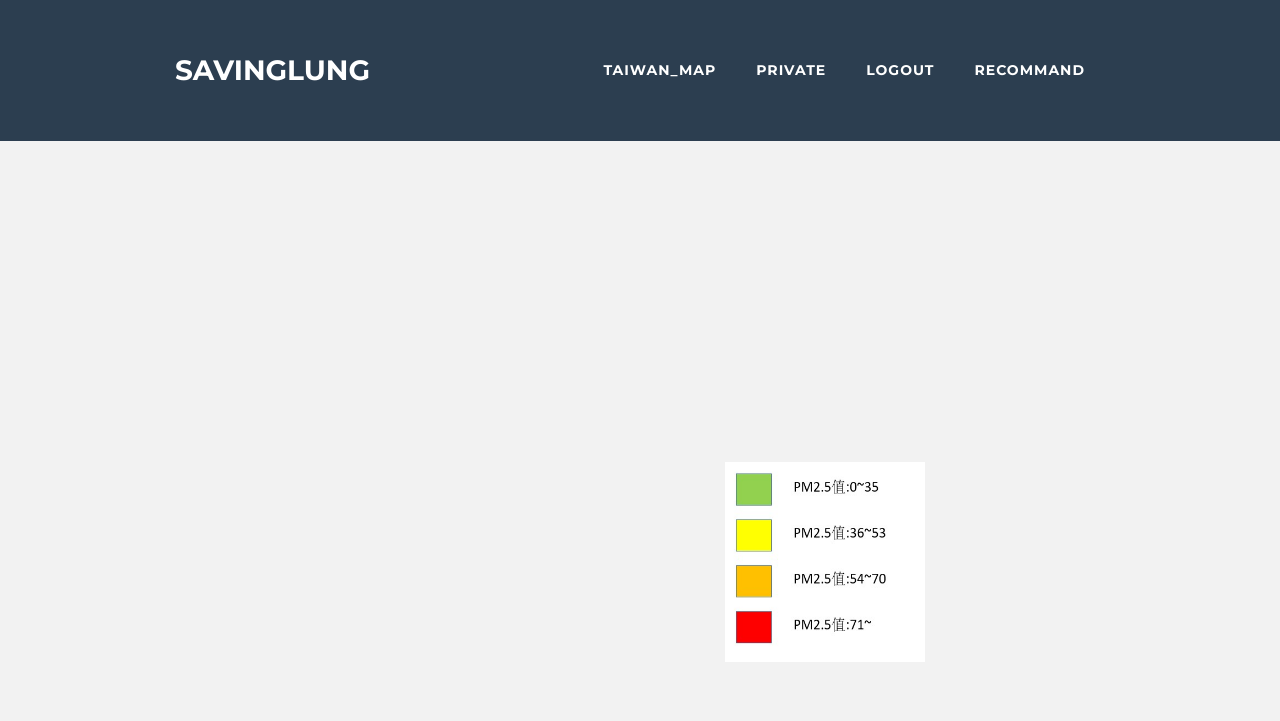
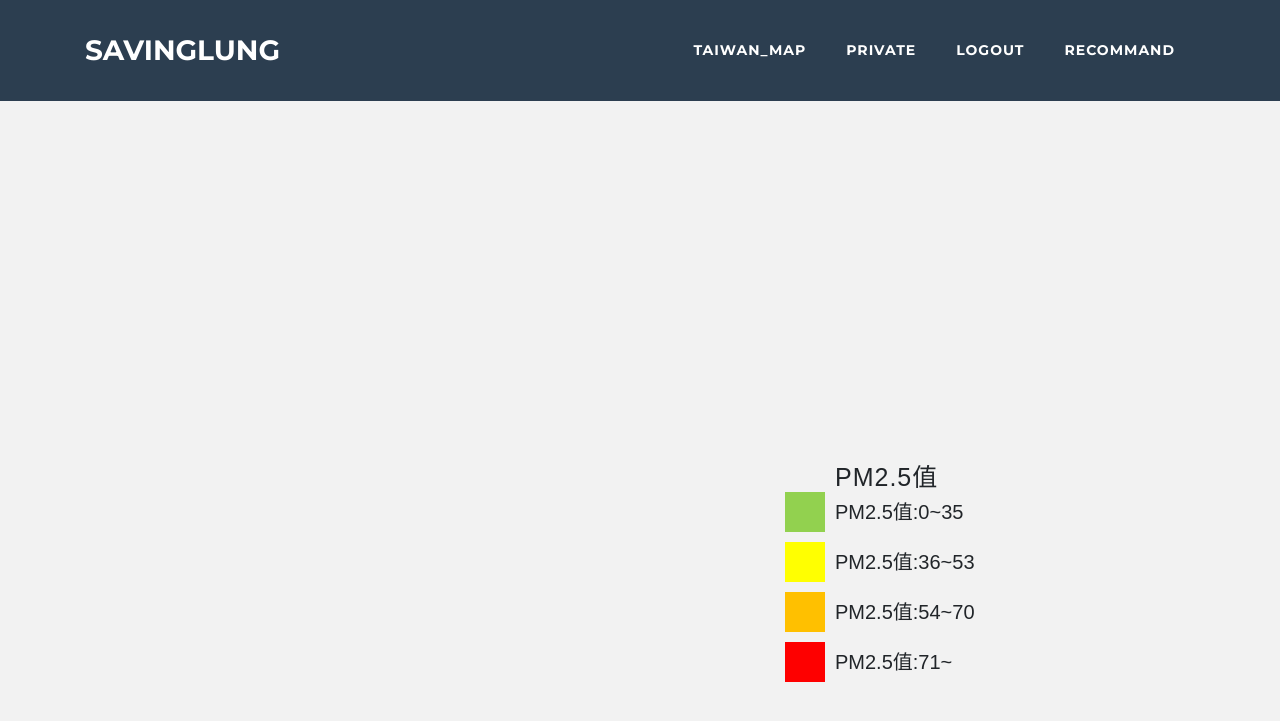
Before and after one commit to thomashuang2017/Flask_PM25, a Flask app: page /map_view in a window 1280 px wide. Shown: the top 721 px of the page. Run offline with Flask 2, Linux system fonts and the light colour scheme; the visitor is signed in with stand-in values (Sample User, id 1); data that the repository does not hold is empty; some libraries are stand-ins or nearby versions.

Commit message:
排版修改

```diff
--- a/templates/exInfo.html
+++ b/templates/exInfo.html
@@ -170,7 +170,7 @@
 
    // 展覽切割
 	 var data = JSON.parse('{{ exinfo | tojson|safe}}');
-	  document.write('<h3>{{county}} 現在的PM2.5是{{pm}}</h3>')
+	  document.write('<br></br><h3>{{county}} 現在的PM2.5是{{pm}}</h3>')
 		document.write('<div id="flot-placeholder"></div>')
     document.write('<h3>{{county}} 展覽活動</h3>')
 	  document.write('<table class="TB_COLLAPSE"><thead><tr><th>書籤</th><th>活動</th><th>地址</th><th>地點</th><th>結束時間</th></tr></thead>')
--- a/templates/includes/_messages.html
+++ b/templates/includes/_messages.html
@@ -1,15 +1,15 @@
 {% with messages = get_flashed_messages(with_categories=true) %}
   {% if messages %}
     {% for category, message in messages %}
-      <div class="alert alert-{{ category }}">{{ message }}</div>
+      <div class="alert alert-{{ category }}" style="margin-top: 75px">{{ message }}</div>
     {% endfor %}
   {% endif %}
 {% endwith %}
 
 {% if error %}
-  <div class="alert alert-danger">{{error}}</div>
+  <div class="alert alert-danger" style="margin-top: 75px">{{error}}</div>
 {% endif %}
 
 {% if msg %}
-  <div class="alert alert-success">{{msg}}</div>
+  <div class="alert alert-success" style="margin-top: 150px">{{msg}}</div>
 {% endif %}
--- a/templates/taiwan_map.html
+++ b/templates/taiwan_map.html
@@ -11,7 +11,7 @@
   	<meta name="author" content="">
 	<title>Taiwan Air Quality</title>
  	<link rel="Shortcut Icon" type="image/x-icon" href = "static/icon1.png">
-	<link rel="stylesheet" href = "https://stackpath.bootstrapcdn.com/bootstrap/4.1.3/css/bootstrap.min.css">
+	<!-- <link rel="stylesheet" href = "https://stackpath.bootstrapcdn.com/bootstrap/4.1.3/css/bootstrap.min.css"> -->
   	  <!-- Bootstrap core CSS -->
       <link rel="stylesheet" href="{{ url_for('static',filename='vendor/bootstrap/css/bootstrap.css')}}">
       <!-- Custom fonts for this template -->
@@ -91,10 +91,7 @@
       line-height:21px;
     }
 
-    .container {
-      width: 960px;
-      margin:20px auto;
-    }
+
 
 		/* 按鈕的位置 */
 		.buttonpos{
@@ -106,68 +103,71 @@
 		/* 圖標的位置 */
 		.labelpos{
 			position:absolute;
-			top:400px;
-			left:550px;
+			top:600px;
+			left:1000px;
 		}
 
-		/* .labelpost{
+		/*"PM2.5值"*/
+		.labelpost{
 	    position:absolute;
-	    top:400px;
-	    left:550px;
+	    top:425px;
+	    left:750px;
+	    letter-spacing:1px;
+
 			font-size: 25px;
 		}
-
+		/*綠色色塊*/
 		.labelposgp{
 	    position:absolute;
 	    top:450px;
-	    left:520px;
+	    left:700px;
 		}
-
+		/*PM2.5值:0~35*/
 		.labelposgw{
 	    position:absolute;
 	    top:460px;
-	    left:600px;
+	    left:750px;
 			font-size: 20px;
 		}
-
+		/*黃色色塊*/
 		.labelposyp{
 	    position:absolute;
-	    top:475px;
-	    left:500px;
+	    top:500px;
+	    left:700px;
 		}
-
+		/*PM2.5值:36~53*/
 		.labelposyw{
 	    position:absolute;
-	    top:485px;
-	    left:580px;
+	    top:510px;
+	    left:750px;
 			font-size: 20px;
 		}
-
+		/*橘色色塊*/
 		.labelposop{
 	    position:absolute;
-	    top:500px;
-	    left:500px;
+	    top:550px;
+	    left:700px;
 		}
-
+		/*PM2.5值:54~70*/
 		.labelposow{
 	    position:absolute;
-	    top:510px;
-	    left:580px;
+	    top:560px;
+	    left:750px;
 			font-size: 20px;
 		}
-
+		/*紅色色塊*/
 		.labelposrp{
 	    position:absolute;
-	    top:525px;
-	    left:500px;
+	    top:600px;
+	    left:700px;
 		}
-
+		/*PM2.5值:71~*/
 		.labelporw{
 	    position:absolute;
-	    top:535px;
-	    left:580px;
+	    top:610px;
+	    left:750px;
 			font-size: 20px;
-		} */
+		}
 
     @media only screen and (min-width: 768px) and (max-width: 1000px) {
       .container {
@@ -299,16 +299,20 @@
 					</span>
 				</button>
 			</div> -->
-				<img class="labelpos" src="{{ url_for('static', filename='images/pm_label.jpg') }}" width="200" height="200">
-				<!-- <p class="labelpost" >PM2.5值</p>
+				<!--<img class="labelpos" src="{{ url_for('static', filename='images/pm_label.jpg') }}" width="200" height="200"> -->
+				<p class="labelpost" >PM2.5值</p>
+
 				<img class="labelposgp" src="{{ url_for('static', filename='images/g.jpg') }}" width="40" height="40" >
 				<p class="labelposgw" >PM2.5值:0~35</p>
+
 				<img class="labelposyp" src="{{ url_for('static', filename='images/y.jpg') }}" width="40" height="40" >
 				<p class="labelposyw" >PM2.5值:36~53</p>
+
 				<img class="labelposop" src="{{ url_for('static', filename='images/o.jpg') }}" width="40" height="40" >
 				<p class="labelposow" >PM2.5值:54~70</p>
+
 				<img class="labelposrp" src="{{ url_for('static', filename='images/r.jpg') }}" width="40" height="40" >
-				<p class="labelposrw" >PM2.5值:71~</p> -->
+				<p class="labelporw">PM2.5值:71~</p>
     </div>
     <!-- End Map html -->
   </div>
```
